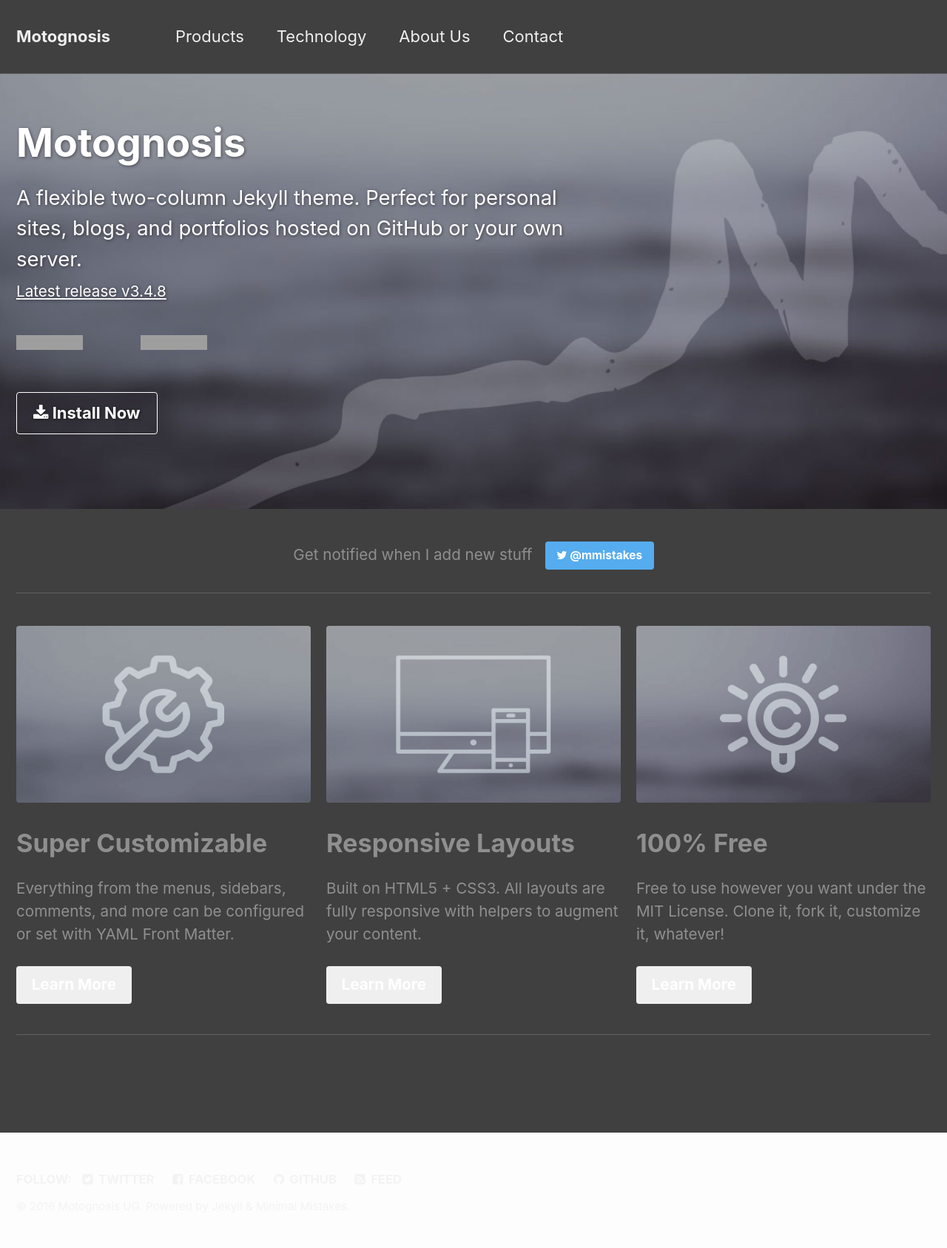
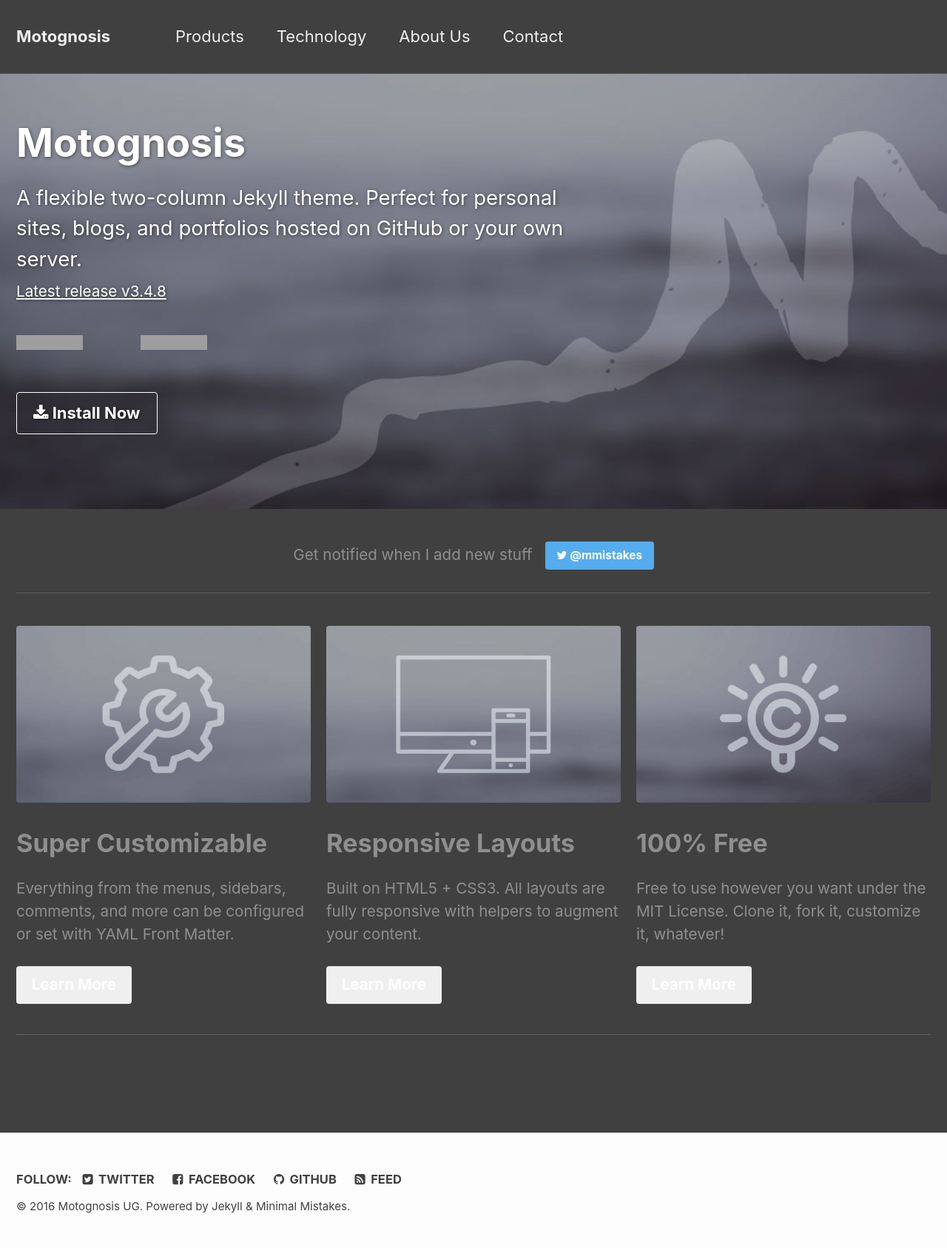
Before and after one commit to motognosis/motognosis.github.io, a Jekyll site: the page built from _pages/home.md, in a window 1280 px wide. Shown: the whole page at 74% size. Built offline with Jekyll 4.4.1, drawn with Linux system fonts in a browser that asks for light colours; grey boxes are pictures that could not be loaded.

Commit message:
changed footer color

```diff
--- a/_sass/_footer.scss
+++ b/_sass/_footer.scss
@@ -6,7 +6,7 @@
   @include full();
   @include clearfix;
   margin-top: 3em;
-  color: mix(#fff, $gray, 25%);
+  color: $body-color;
   -webkit-animation: intro 0.3s both;
           animation: intro 0.3s both;
   -webkit-animation-delay: 0.45s;
@@ -35,7 +35,7 @@
   }
 
   .fa {
-    color: mix(#fff, $gray, 25%);
+    color: $body-color;
   }
 }
 
```
